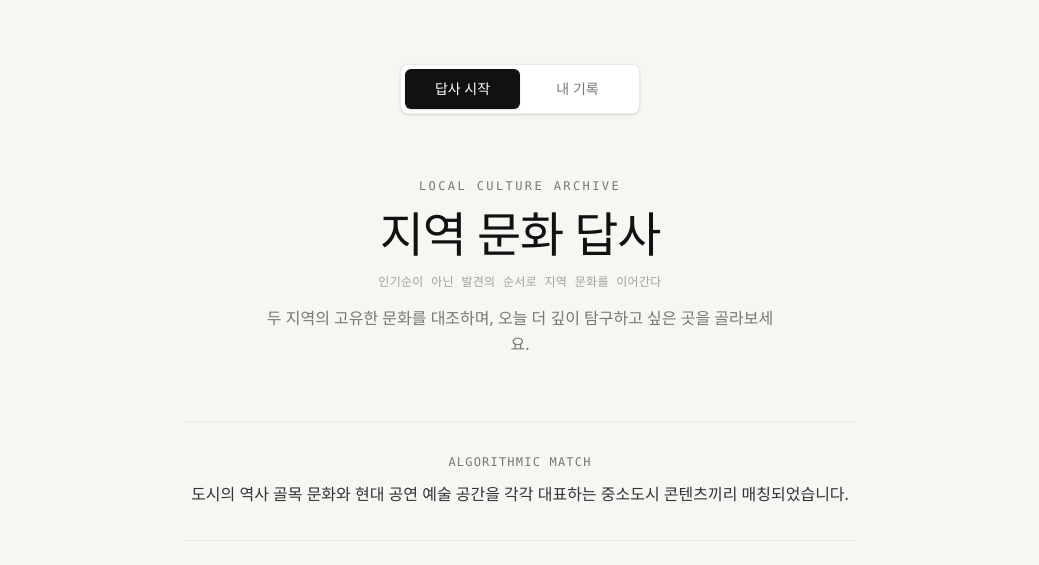
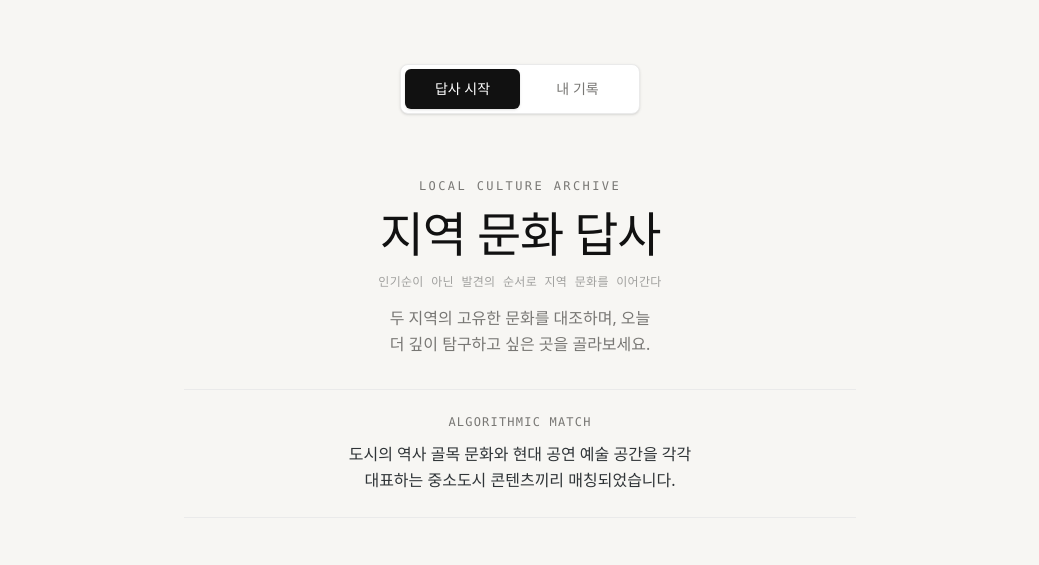
Before and after one commit to dodobow/Khuthon-DULETGIL, a Next.js app: page / in a window 1280 px wide. Shown: the top 565 px of the page, without its empty margins (120-1159 px from the left). Built offline with nearby package versions, Linux system fonts and the light colour scheme; grey boxes are pictures that could not be loaded.

Commit message:
fix: phase 1 헤더-매치 구간 여백 축소 및 두 문장 균등 개행 처리

```diff
--- a/app/page.tsx
+++ b/app/page.tsx
@@ -374,7 +374,7 @@ export default function Home() {
 
             {phase === 1 && currentBattle && (
               <div className="w-full animate-in fade-in slide-in-from-bottom-4 duration-700">
-                <header className="mx-auto max-w-2xl space-y-4 text-center mb-16">
+                <header className="mx-auto max-w-2xl space-y-4 text-center mb-8">
                   <p className="text-xs font-mono uppercase tracking-[0.2em] text-[#787774]">
                     Local Culture Archive
                   </p>
@@ -384,16 +384,16 @@ export default function Home() {
                   <p className="text-xs font-mono tracking-wide text-[#A0A09E]">
                     인기순이 아닌 발견의 순서로 지역 문화를 이어간다
                   </p>
-                  <p className="text-sm leading-[1.6] text-[#787774] sm:text-base max-w-lg mx-auto">
+                  <p className="text-sm leading-[1.6] text-[#787774] sm:text-base max-w-sm mx-auto text-balance break-keep">
                     두 지역의 고유한 문화를 대조하며, 오늘 더 깊이 탐구하고 싶은 곳을 골라보세요.
                   </p>
                 </header>
 
-                <div className="mx-auto mb-12 max-w-2xl border-y border-[#EAEAEA] py-8 text-center">
+                <div className="mx-auto mb-12 max-w-2xl border-y border-[#EAEAEA] py-6 text-center">
                   <p className="text-xs font-mono uppercase tracking-widest text-[#787774] mb-3">
                     Algorithmic Match
                   </p>
-                  <p className="text-base font-medium leading-[1.6] text-[#2F3437]">
+                  <p className="text-base font-medium leading-[1.6] text-[#2F3437] max-w-sm mx-auto text-balance break-keep">
                     {currentBattle.matchReason}
                   </p>
                 </div>
```
